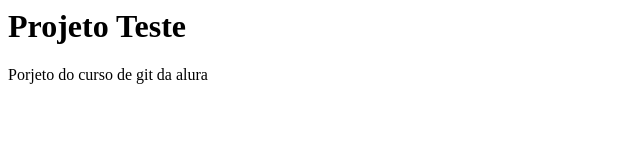
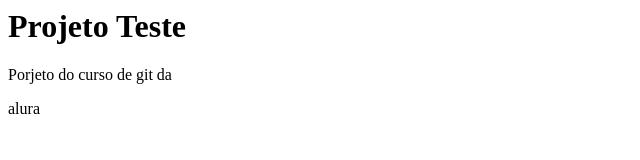
Before and after one commit to mgongora1121/curso-git, a plain HTML site: page index.html in a window 1280 px wide. Shown: the full height of the page, 0-640 px from the left. Drawn offline with Linux system fonts and the light colour scheme.

Commit message:
Quebra de paragrafo

```diff
--- a/index.html
+++ b/index.html
@@ -3,6 +3,7 @@
    </head>
    <body>
       <h1>Projeto Teste</h1>
-      <p>Porjeto do curso de git da alura</p>
+      <p>Porjeto do curso de git da</p>
+      <p>alura</p>
    </body>
 </html>
```
